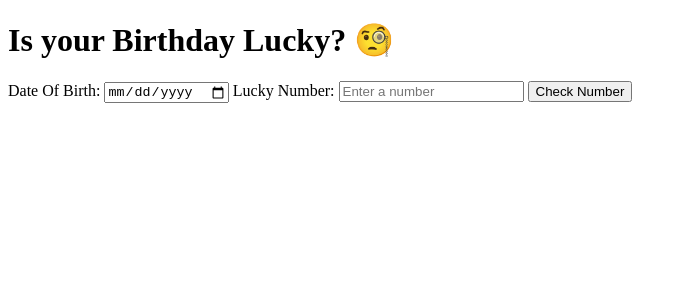
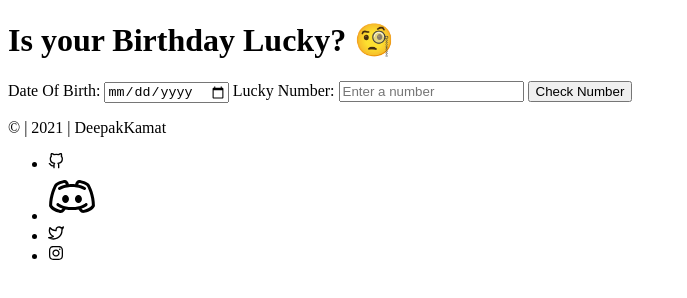
Before and after one commit to Deepak-1373/IsYourBirthdayLucky-Neog, a plain HTML site: page index.html in a window 1280 px wide. Shown: the whole page, without its empty margins (0-687 px from the left). Drawn offline with Linux system fonts and the light colour scheme.

Commit message:
Feature: Add Footer

```diff
--- a/index.html
+++ b/index.html
@@ -17,5 +17,31 @@
       <button id="calculate-number">Check Number</button>
       <p id="output-container"></p>
     </main>
+
+    <footer>
+      <p>© | 2021 | DeepakKamat</p>
+      <ul class="footer-list">
+        <li>
+          <a class="links" href="#">
+            <img src="images/github.svg" alt="github" />
+          </a>
+        </li>
+        <li>
+          <a class="links" href="#">
+            <img src="images/discord.svg" alt="discord" />
+          </a>
+        </li>
+        <li>
+          <a class="links" href="#">
+            <img src="images/twitter.svg" alt="twitter" />
+          </a>
+        </li>
+        <li>
+          <a class="links" href="#">
+            <img src="images/instagram.svg" alt="instagram" />
+          </a>
+        </li>
+      </ul>
+    </footer>
   </body>
 </html>
```
